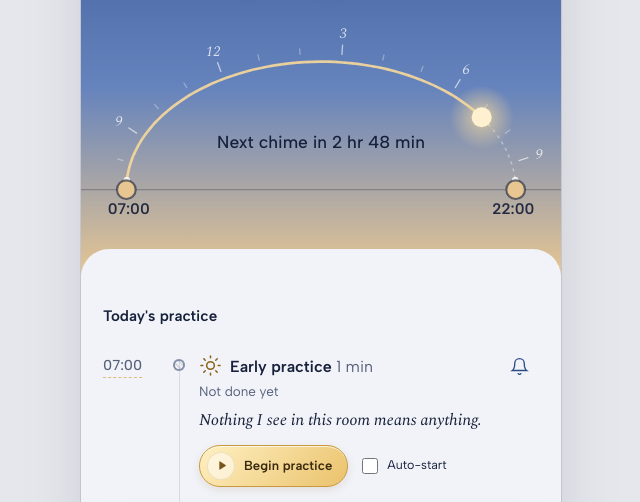
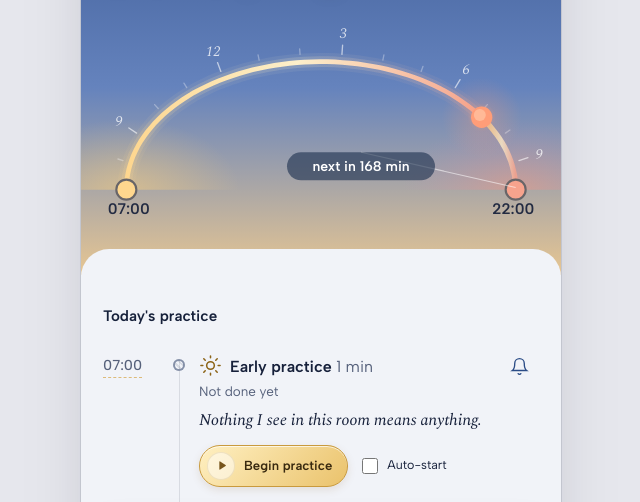
Before and after one commit to LucidDetox/Non-acim-chime-App, a plain HTML site: page index.html in a window 1280 px wide. Shown: the part 219-721 px from the top of the page, without its empty margins (319-959 px from the left). Drawn offline with nearby package versions, Linux system fonts and the light colour scheme.

Commit message:
Add files via upload

```diff
--- a/index.html
+++ b/index.html
@@ -554,6 +554,9 @@ body.is-practice .tabbar{ display:none; }
 .completion-seal{display:flex;align-items:center;justify-content:center;width:50px;height:50px;margin:0 auto 12px;border:1px solid rgba(245,216,155,.5);border-radius:50%;color:#F5D89B;background:rgba(245,216,155,.09);box-shadow:0 0 24px rgba(245,216,155,.1);animation:seal-arrive .45s ease-out;}
 @keyframes seal-arrive{from{opacity:0;transform:scale(.85);}to{opacity:1;transform:scale(1);}}
 @media(prefers-reduced-motion:reduce){#auto-countdown,.completion-seal{animation:none;}.practice-sounds summary span{transition:none;}#custom-chime-interval::-webkit-slider-thumb{transform:none;transition:none;}#custom-chime-interval::-moz-range-thumb{transform:none;transition:none;}}
+.dial-check{display:flex;align-items:center;justify-content:center;color:#F5D89B;filter:drop-shadow(0 0 12px rgba(245,216,155,.3));animation:seal-arrive .45s ease-out;}
+.dial-check[hidden],.dial-num[hidden]{display:none;}
+@media(prefers-reduced-motion:reduce){.dial-check{animation:none;}}
 </style>
 </head>
 <body>
@@ -629,6 +632,7 @@ body.is-practice .tabbar{ display:none; }
         </svg>
         <div class="dial-center">
           <div class="dial-num" id="dial-num">05:00</div>
+          <div class="dial-check" id="dial-check" hidden aria-hidden="true"><svg width="72" height="72" viewBox="0 0 80 80" fill="none"><path d="M18 41l15 15 30-33" stroke="#F5D89B" stroke-width="6" stroke-linecap="round" stroke-linejoin="round"/></svg></div>
           <div class="dial-state" id="dial-state">Ready</div>
         </div>
       </div>
@@ -2349,12 +2353,21 @@ function renderSky(){
   const ink = bright ? '#16203A' : '#FFFFFF';
   const gold = '#F5D89B';
   const { W, CX, BASE } = ARC;
+  const sunColor = t < .18 ? '#FFD48B' : t > .78 ? '#FF9D78' : '#FFF3CC';
   let s = `<defs>
+    <linearGradient id="dayRibbon" x1="0" y1="0" x2="1" y2="0"><stop stop-color="#FFD78E"/><stop offset=".48" stop-color="#FFF1CB"/><stop offset="1" stop-color="#F7A38D"/></linearGradient>
+    <radialGradient id="dawnWash"><stop stop-color="#FFD27C" stop-opacity=".48"/><stop offset="1" stop-color="#FFD27C" stop-opacity="0"/></radialGradient>
+    <radialGradient id="duskWash"><stop stop-color="#FF937B" stop-opacity=".42"/><stop offset="1" stop-color="#C58CBE" stop-opacity="0"/></radialGradient>
+    <linearGradient id="horizonLight"><stop stop-color="#FFD48B" stop-opacity=".7"/><stop offset=".5" stop-color="#FFF1CB" stop-opacity=".12"/><stop offset="1" stop-color="#FF9D78" stop-opacity=".7"/></linearGradient>
+    <clipPath id="aboveHorizon"><rect x="0" y="-4" width="360" height="140"/></clipPath>
+    <radialGradient id="movingHalo"><stop stop-color="${sunColor}" stop-opacity=".7"/><stop offset=".35" stop-color="${sunColor}" stop-opacity=".2"/><stop offset="1" stop-color="${sunColor}" stop-opacity="0"/></radialGradient>
     <radialGradient id="sunGlow"><stop offset="0" stop-color="#FFF4D6" stop-opacity=".95"/><stop offset=".35" stop-color="${gold}" stop-opacity=".5"/><stop offset="1" stop-color="${gold}" stop-opacity="0"/></radialGradient>
   </defs>`;
 
+  // Dawn and dusk are washes of light, not endpoint icons.
+  s += `<g clip-path="url(#aboveHorizon)"><ellipse cx="34" cy="136" rx="85" ry="53" fill="url(#dawnWash)"/><ellipse cx="326" cy="136" rx="85" ry="53" fill="url(#duskWash)"/></g>`;
   // Horizon
-  s += `<line x1="0" y1="${BASE}" x2="${W}" y2="${BASE}" stroke="${ink}" stroke-opacity=".28"/>`;
+  s += `<line x1="0" y1="${BASE}" x2="${W}" y2="${BASE}" stroke="url(#horizonLight)" stroke-width="1"/>`;
 
   // Sundial: a tick each hour, a numeral every three hours
   const firstHour = Math.ceil(wake.getMinutes() ? 60 - wake.getMinutes() : 0);
@@ -2369,9 +2382,13 @@ function renderSky(){
     }
   }
 
-  // The path: travelled part gold, the rest a fine dotted line
-  s += `<path d="${arcPath(0,1,120)}" fill="none" stroke="#fff" stroke-opacity=".38" stroke-width="1.1" stroke-dasharray="1.5 4" stroke-linecap="round"/>`;
-  if(t > 0) s += `<path d="${arcPath(0, Math.min(t,1))}" fill="none" stroke="${gold}" stroke-opacity=".9" stroke-width="2" stroke-linecap="round"/>`;
+  // Continuous elapsed trail, softly lit in the dawn-to-dusk colors.
+  if(t > 0){
+    const trail = arcPath(0, Math.min(t,1));
+    s += `<path d="${trail}" fill="none" stroke="url(#dayRibbon)" stroke-opacity=".07" stroke-width="13" stroke-linecap="round"/>`;
+    s += `<path d="${trail}" fill="none" stroke="url(#dayRibbon)" stroke-opacity=".17" stroke-width="8" stroke-linecap="round"/>`;
+    s += `<path d="${trail}" fill="none" stroke="url(#dayRibbon)" stroke-opacity=".98" stroke-width="3.5" stroke-linecap="round"/>`;
+  }
 
   // Practice through the day: beads for reminders, short bars for timed periods
   const marks = [];
@@ -2384,55 +2401,59 @@ function renderSky(){
     for(let m = firstHour || 60; m < span; m += 60) marks.push({ m, kind:'bar', dur:meta.hourlyMin });
     caption = `${meta.hourlyMin} min each hour`;
   }
-  const dense = marks.length > 40;
-  marks.forEach(k=>{
-    const tt = T(k.m), past = k.m <= nowMin;
-    if(k.kind === 'bar'){
-      const t1 = Math.max(T(k.m + k.dur), tt + ARC.MIN_BAR);
-      s += `<path d="${arcPath(tt, t1, 6)}" fill="none" stroke="${past ? gold : '#fff'}" stroke-opacity="${past ? 1 : .75}" stroke-width="5" stroke-linecap="round"/>`;
-    } else {
-      const [x,y] = arcPoint(tt), r = dense ? 1.35 : 2.3;
-      s += past
-        ? `<circle cx="${x.toFixed(1)}" cy="${y.toFixed(1)}" r="${r}" fill="${gold}"/>`
-        : `<circle cx="${x.toFixed(1)}" cy="${y.toFixed(1)}" r="${r}" fill="${sky.m}" stroke="#fff" stroke-opacity=".85" stroke-width="${dense ? .8 : 1}"/>`;
-    }
+  // Each future practice interval is visibly dashed, even with just one session left.
+  // Custom reminder-only chimes do not add practice sessions.
+  if(!marks.length && settings.autoDaily){
+    const every = dailyAutoInterval(meta);
+    for(let m=every;m<span;m+=every) marks.push({m});
+  }
+  const remaining = marks.filter(k=>k.m>nowMin).map(k=>k.m);
+  if(nowMin<0 && st.early!=='done') remaining.unshift(0);
+  if(nowMin<span && st.evening!=='done') remaining.push(span);
+  const futureStart = clamp(t,0,1);
+  remaining.forEach((m,i)=>{
+    const from = i===0 ? futureStart : T((remaining[i-1]+m)/2);
+    const to = i===remaining.length-1 ? 1 : T((m+remaining[i+1])/2);
+    const gap = Math.min(.022,(to-from)*.24);
+    s += `<path class="remaining-practice-segment" d="${arcPath(from+gap,to-gap)}" fill="none" stroke="url(#dayRibbon)" stroke-opacity=".78" stroke-width="4" stroke-linecap="round"><title>Practice at ${clock(m)}</title></path>`;
   });
 
   const next = marks.find(k=>k.m > nowMin);
 
-  // Early and evening practice: a bar for their length, and a medallion
+  // Quiet endpoint markers preserve the practice completion state
   const end = (atStart, minutes, done)=>{
     const tt = atStart ? 0 : 1;
-    const t1 = atStart ? Math.max(T(minutes), ARC.MIN_BAR) : Math.min(1 - T(minutes), 1 - ARC.MIN_BAR);
-    let out = `<path d="${arcPath(Math.min(tt,t1), Math.max(tt,t1), 6)}" fill="none" stroke="${done ? gold : '#fff'}" stroke-opacity="${done ? 1 : .8}" stroke-width="5" stroke-linecap="round"/>`;
+    let out = '';
     const [x,y] = arcPoint(tt);
-    out += done
-      ? `<circle cx="${x}" cy="${y}" r="7.5" fill="${gold}"/><path d="M${x-3.2} ${y+.3}l2.3 2.3 4.1-4.4" fill="none" stroke="#2A1D05" stroke-width="1.7" stroke-linecap="round" stroke-linejoin="round"/>`
-      : `<circle cx="${x}" cy="${y}" r="7" fill="${sky.h}" stroke="${bright ? 'rgba(22,32,58,.6)' : '#fff'}" stroke-width="1.6"/>`;
+    const endpointColor = atStart ? '#FFD78E' : '#F7A38D';
+    out += `<circle cx="${x}" cy="${y}" r="7.5" fill="${endpointColor}" stroke="${bright ? '#686568' : '#EBE5DC'}" stroke-width="1.6"/>`;
+    if(done) out += `<path d="M${x-3} ${y}l2.2 2.2 4-4" fill="none" stroke="#513E21" stroke-width="1.5" stroke-linecap="round" stroke-linejoin="round"/>`;
     return out;
   };
-  s += end(true, meta.morningMin, st.early==='done') + end(false, meta.eveningMin, st.evening==='done');
 
   // Sun, or the moon once the day is over
   if(t >= -0.03 && t <= 1.03){
     const [x,y] = arcPoint(t);
-    s += `<circle cx="${x.toFixed(1)}" cy="${y.toFixed(1)}" r="24" fill="url(#sunGlow)"/><circle cx="${x.toFixed(1)}" cy="${y.toFixed(1)}" r="7.5" fill="#FFF1CF"/>`;
+    s += `<g clip-path="url(#aboveHorizon)"><circle cx="${x.toFixed(1)}" cy="${y.toFixed(1)}" r="30" fill="url(#movingHalo)"/><circle cx="${x.toFixed(1)}" cy="${y.toFixed(1)}" r="8" fill="${sunColor}"/><circle cx="${(x-1.4).toFixed(1)}" cy="${(y-1.7).toFixed(1)}" r="4.5" fill="#FFF8DF" opacity=".3"/></g>`;
   } else {
     s += `<mask id="moonCut"><rect x="-20" y="-20" width="40" height="40" fill="#fff"/><circle cx="5" cy="-4" r="10" fill="#000"/></mask>
       <g transform="translate(318 22)"><circle r="10" fill="#F3EEDD" mask="url(#moonCut)"/></g>`;
   }
 
+  s += end(true, meta.morningMin, st.early==='done') + end(false, meta.eveningMin, st.evening==='done');
+
   // Keep endpoint times, with the next audible reminder in the center.
   const lab = (x, anchor, time)=>
     `<text x="${x}" y="${BASE+18}" text-anchor="${anchor}" font-family="Albert Sans, system-ui" font-size="11.5" font-weight="600" fill="${ink}" fill-opacity=".92">${time}</text>`;
   s += lab(20, 'start', settings.wake) + lab(W-20, 'end', settings.sleep);
-  s += `<text id="sun-next-chime" x="${CX}" y="105" text-anchor="middle" font-family="Albert Sans, system-ui" font-size="13" font-weight="500" fill="${ink}">${chimeCountdown()}</text>`;
+  s += `<g id="arc-next-callout">${arcNextCallout()}</g>`;
 
   const arc = $('day-arc');
   arc.innerHTML = s;
   const said = { done:'done', due:'due now', missed:'not done yet', upcoming:'' };
   arc.setAttribute('aria-label', [
     `Early practice at ${settings.wake}, ${meta.morningMin} minutes${said[st.early] ? ', '+said[st.early] : ''}.`,
+    `${remaining.length} scheduled practices remaining.`,
     caption ? `Practice ${caption}${next ? `, next at ${clock(next.m)}` : ''}.` : '',
     `Evening practice at ${settings.sleep}, ${meta.eveningMin} minutes${said[st.evening] ? ', '+said[st.evening] : ''}.`
   ].filter(Boolean).join(' '));
@@ -2699,18 +2720,26 @@ function nextReminder(){
   }
   return candidates.length ? candidates.reduce((a,b)=>a.t<b.t?a:b) : null;
 }
-function chimeCountdown(){
-  if(!settings.remindersOn) return 'Chimes off';
-  const next = nextReminder();
-  if(!next) return 'No chimes scheduled';
-  const minutes = Math.max(1,Math.ceil((next.t-Date.now())/60000));
-  const duration = minutes<60 ? `${minutes} min` : `${Math.floor(minutes/60)} hr${minutes%60 ? ` ${minutes%60} min` : ''}`;
-  return `Next chime in ${duration}`;
+function arcNextCallout(){
+  const nx = settings.remindersOn ? nextReminder() : null;
+  const now = new Date(), {wake,sleep}=practiceWindow(now);
+  const text = !settings.remindersOn ? 'chimes off' : !nx ? 'no chimes scheduled'
+    : `next in ${Math.max(1,Math.ceil((nx.t-now)/60000))} min`;
+  const width = text.length*5.8+24, y=118;
+  let x=ARC.CX, line='';
+  if(nx && nx.t>=wake && nx.t<=sleep){
+    const position=clamp((nx.t-wake)/(sleep-wake),0,1);
+    const [px,py]=arcPoint(position);
+    // Keep the pill well inside the arc, including near either endpoint.
+    x=clamp(px,ARC.CX-30,ARC.CX+30);
+    line=`<path d="M${px.toFixed(1)} ${py.toFixed(1)} L${x.toFixed(1)} ${y-10}" fill="none" stroke="#FFFFFF" stroke-opacity=".55" stroke-width=".8"/>`;
+  }
+  return `${line}<rect x="${(x-width/2).toFixed(1)}" y="${y-10}" width="${width}" height="21" rx="10.5" fill="#203451" fill-opacity=".63"/><text x="${x.toFixed(1)}" y="${y+4}" text-anchor="middle" font-family="Albert Sans, system-ui" font-size="10.5" font-weight="600" fill="#FFFFFF">${text}</text>`;
 }
 function updateNextReminder(){
   const el = $('next-reminder');
-  const clockLabel = $('sun-next-chime');
-  if(clockLabel) clockLabel.textContent = chimeCountdown();
+  const callout = $('arc-next-callout');
+  if(callout) callout.innerHTML = arcNextCallout();
   if(!settings.remindersOn){ el.innerHTML = `Chimes are off. <button class="link-btn" data-go="settings">Turn them on</button>`; return; }
   const nx = nextReminder();
   if(!nx){ el.textContent = 'All chimes are off for today.'; return; }
@@ -3031,7 +3060,7 @@ const SOUND_LIBRARY = {
   vibrate:{ name:'Vibration only' }
 };
 
-function playChime(key, volume, repeats){
+function playChime(key, volume, repeats, leadTime = 0.05){
   const entry = SOUND_LIBRARY[key] || SOUND_LIBRARY.bowl;
   const vol = volume !== undefined ? volume : settings.chimeVolume;
   const times = repeats !== undefined ? repeats : settings.chimeRepeats;
@@ -3041,12 +3070,12 @@ function playChime(key, volume, repeats){
   const level = vol*vol*entry.level;              // squared feels even across the slider
   const bus = { dry:gainN(ctx, level), wet:gainN(ctx, level) };
   bus.dry.connect(S.out); bus.wet.connect(S.verb);
-  const t0 = ctx.currentTime + 0.05;
+  const t0 = ctx.currentTime + leadTime;
   let end = t0;
   for(let i=0; i<times; i++) end = Math.max(end, entry.play(ctx, t0 + i*entry.gap, bus));
   setTimeout(()=>{ try{ bus.dry.disconnect(); bus.wet.disconnect(); }catch(e){} }, (end - ctx.currentTime + 5)*1000);
 }
-function playEndSound(){ if(settings.endSound!=='none') playChime(settings.endSound, settings.endSoundVolume, 1); }
+function playEndSound(){ if(settings.endSound!=='none') playChime(settings.endSound, settings.endSoundVolume, 1, 0); }
 
 /* ---------- ambient soundscapes ----------
    Each builder adds layers to `pre` and schedules events ahead of time
@@ -3292,6 +3321,8 @@ function drawDialTicks(){
 function fmt(sec){ return pad(Math.floor(sec/60)) + ':' + pad(sec%60); }
 function renderTimer(){
   $('dial-num').textContent = fmt(T.remaining);
+  $('dial-num').hidden = T.finished;
+  $('dial-check').hidden = !T.finished;
   $('dial-state').textContent = T.finished ? 'Complete' : T.running ? 'In practice' : (T.remaining < T.total ? 'Paused' : 'Ready');
   const frac = T.total ? 1 - T.remaining/T.total : 0;
   const fill = $('dial-fill');
@@ -3303,7 +3334,7 @@ function renderTimer(){
   const dial = $('dial');
   dial.setAttribute('aria-valuemax', T.total);
   dial.setAttribute('aria-valuenow', T.remaining);
-  dial.setAttribute('aria-valuetext', `${Math.floor(T.remaining/60)} minutes ${T.remaining%60} seconds remaining`);
+  dial.setAttribute('aria-valuetext', T.finished ? 'Practice complete' : `${Math.floor(T.remaining/60)} minutes ${T.remaining%60} seconds remaining`);
   $('timer-btn').textContent = T.finished ? 'Begin again' : T.running ? 'Pause' : (T.remaining < T.total ? 'Resume' : 'Begin');
   $('screen-practice').classList.toggle('is-running', T.running);
 }
@@ -3315,12 +3346,14 @@ function tick(){
 }
 function startTicking(){
   if(T.remaining <= 0) return;
-  clearInterval(T.iv);
+  clearInterval(T.iv); clearTimeout(T.endTimeout);
   T.running = true; T.endAt = Date.now() + T.remaining*1000; T.segStart = Date.now();
   T.iv = setInterval(tick, 250);
+  T.endTimeout = setTimeout(tick, Math.max(0,T.endAt-Date.now()));
   renderTimer();
 }
 function stopTicking(){
+  clearTimeout(T.endTimeout);
   if(!T.running) return;
   T.practised += (Date.now() - T.segStart)/1000;
   T.running = false; clearInterval(T.iv);
@@ -3344,14 +3377,17 @@ function pauseTimer(){ stopTicking(); releaseWakeLock(); bbStop(); }
 function toggleTimer(){ T.running ? pauseTimer() : beginTimer(); }
 function resetTimer(){ pauseTimer(); setupPractice(T.period, Math.round(T.total/60)); }
 function finishTimer(){
+  if(T.finished) return;
+  clearTimeout(T.endTimeout);
   if(T.running){ T.practised += (Date.now() - T.segStart)/1000; }
   T.running = false; clearInterval(T.iv); T.remaining = 0; T.finished = true;
+  playEndSound();
   releaseWakeLock();
   logSession(Math.min(T.total, Math.round(T.practised)));
   bbStop(8);
-  if(amb) ambientStop(10, playEndSound); else playEndSound();
+  if(amb) ambientStop(10);
   maybeThank();
-  $('practice-done').innerHTML = '<span class="completion-seal" aria-hidden="true"><svg width="26" height="26" viewBox="0 0 24 24" fill="none" stroke="currentColor" stroke-width="2" stroke-linecap="round" stroke-linejoin="round"><path d="m5 12 4 4L19 6"/></svg></span><span>Practice complete. Carry today’s lesson with you.</span>';
+  $('practice-done').textContent = 'Carry today’s lesson with you.';
   renderTimer();
 }
 async function logSession(seconds){
```
